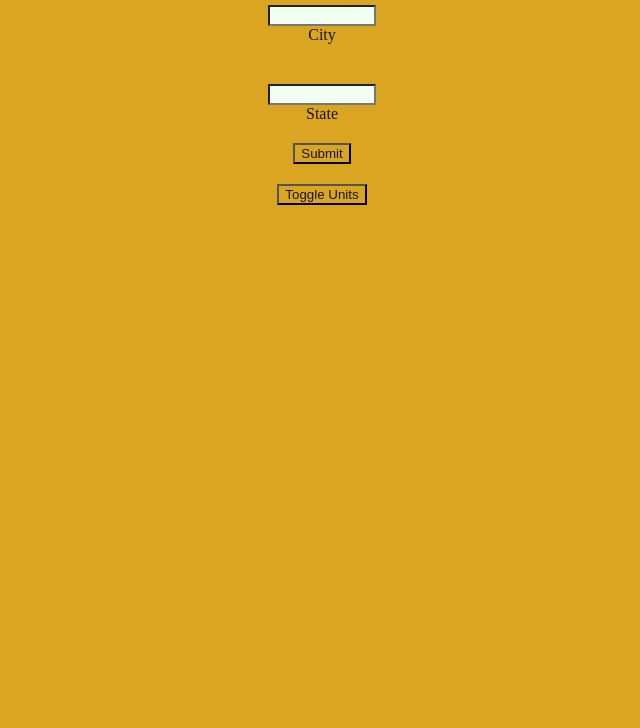
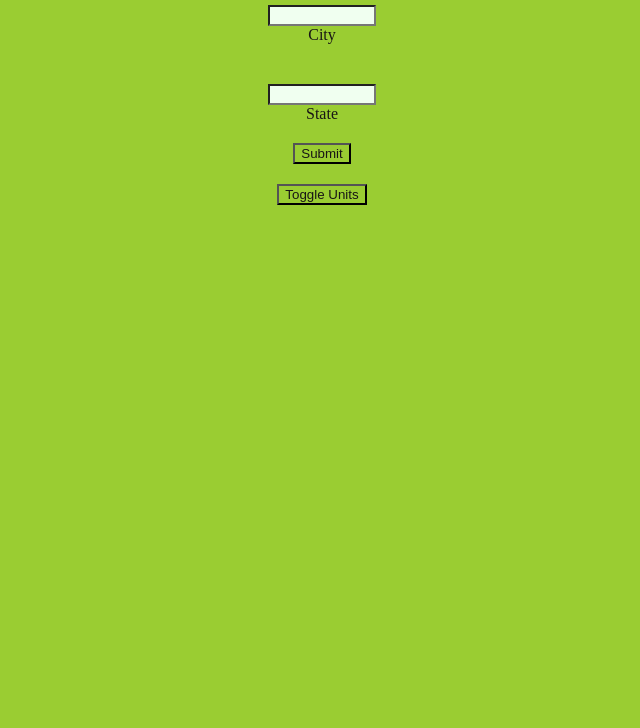
Before and after one commit to alexkrewson/weather, a website: page dist/index.html in a window 1280 px wide. Shown: the part 72-800 px from the top of the page, without its empty margins (318-958 px from the left). Drawn offline with nearby package versions, Linux system fonts and the light colour scheme; files that its build step writes are made by us from their sources.

Commit message:
yellowgreen

```diff
--- a/src/sassystyle.scss
+++ b/src/sassystyle.scss
@@ -1,7 +1,7 @@
 * {
     margin: 0 0 0 0;
     color: rgb(24, 21, 21);
-    background-color: goldenrod;
+    background-color: yellowgreen;
 }
 
 button {
```
Also changed, not shown: dist/main.js.
